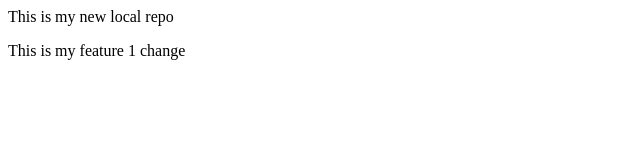
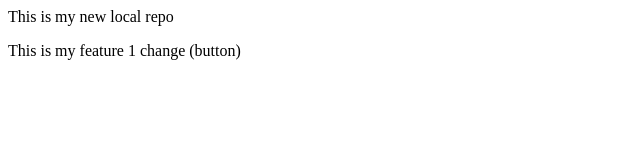
Before and after one commit to Taimoor7999/localrepo, a plain HTML site: page index.html in a window 1280 px wide. Shown: the full height of the page, 0-640 px from the left. Drawn offline with Linux system fonts and the light colour scheme.

Commit message:
added button

```diff
--- a/index.html
+++ b/index.html
@@ -1,2 +1,2 @@
 <p>This is my new local repo</p>
-<p>This is my feature 1 change</p>
+<p>This is my feature 1 change (button)</p>
```
